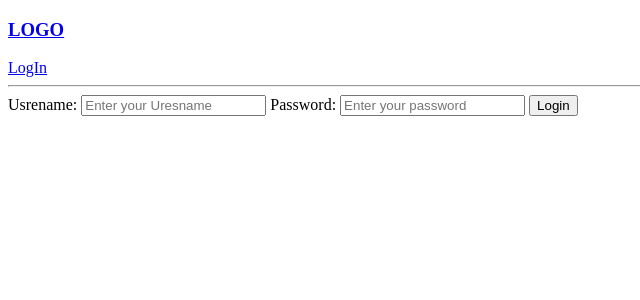
After one commit to KristiyanAbrashkov/RestaurantSite_project, a Django app: page /login/ in a window 1280 px wide. The commit adds this page. Shown: the top 300 px of the page, without its empty margins (0-640 px from the left). Run offline with Django 5.2, Linux system fonts and the light colour scheme.

Commit message:
Създаване на Login и Logout
Направих логин страница като добавих функционалност и логаут

```diff
--- /dev/null
+++ b/myproject/myapp/templates/myapp/login_register.html
@@ -0,0 +1,17 @@
+{% extends 'main.html' %}
+
+{% block content %}
+
+<div>
+    <form method="post" action="">
+        {% csrf_token %}
+        <label>Usrename:</label>
+        <input type="text" name="username" placeholder="Enter your Uresname"/>
+
+        <label>Password:</label>
+        <input type="password" name="password" placeholder="Enter your password"/>
+
+        <input type="submit" value="Login"/>
+    </form>
+</div>
+{% endblock content %}
--- a/myproject/myapp/urls.py
+++ b/myproject/myapp/urls.py
@@ -2,6 +2,8 @@ from django.urls import path
 from . import views
 
 urlpatterns = [
+    path('login/', views.loginView, name = 'login'),
+    path('logout/', views.logoutUser, name = 'logout'),
     path('', views.home, name = 'home'),
     path('reviews/', views.reviews, name = 'reviews'),
     path('create-review/', views.createReview, name = 'create-review'),
--- a/myproject/myapp/views.py
+++ b/myproject/myapp/views.py
@@ -1,14 +1,36 @@
 from django.shortcuts import render, redirect
+from django.contrib import messages
+from django.contrib.auth.models import User
+from django.contrib.auth import authenticate, login, logout
 from .models import Review
 from .forms import ReviewForm
 
 # Create your views here.
 
-#review = [
-#    {'review': 'GOOD'},
-#    {'review': 'MID'},
-#    {'review': 'BAD'},
-#]
+def loginView(request):
+    if request.method == 'POST':
+        username = request.POST.get('username')
+        password = request.POST.get('password')
+
+        try:
+            user = User.objects.get(username=username)
+        except:
+            messages.error(request, 'User does not exist!')
+
+        user = authenticate(request, username=username, password=password)
+
+        if user is not None:
+            login(request, user)
+            return redirect('home')
+        else:
+            messages.error(request, 'Username or Password does not exist')
+    context = {}
+    return render(request, 'myapp/login_register.html', context)
+
+def logoutUser(request):
+    logout(request)
+    return redirect('home')
+
 def reviews(request):
     review = Review.objects.all()
     context = {'review': review}
--- a/myproject/templates/main.html
+++ b/myproject/templates/main.html
@@ -8,6 +8,14 @@
 <body>
     {% include 'navbar.html' %}
 
+    {% if messages %}
+<ul class="messages">
+    {% for message in messages %}
+    <li>{{ message }}</li>
+    {% endfor %}
+</ul>
+{% endif %}
+
     {% block content %}
 
     {% endblock %}
--- a/myproject/templates/navbar.html
+++ b/myproject/templates/navbar.html
@@ -1,4 +1,10 @@
 <a href="/">
     <h3>LOGO</h3>
 </a>
+
+{% if request.user.is_authenticated %}
+<a href="{% url 'logout' %}">LogOut</a>
+{% else %}
+<a href="{% url 'login' %}">LogIn</a>
+{% endif %}
 <hr>
```
Also changed, not shown: myproject/db.sqlite3.
